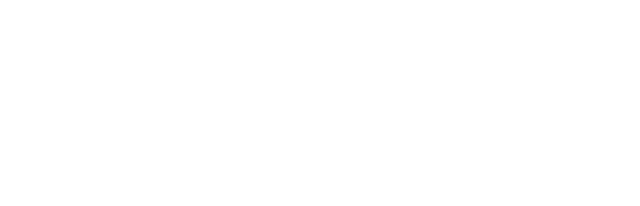
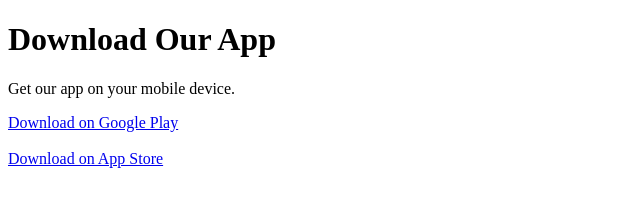
Before and after one commit to matrobiyon/furuz.pay.link, a website: page public/index.html in a window 1280 px wide. Shown: the whole page, without its empty margins (0-640 px from the left). Drawn offline with Linux system fonts and the light colour scheme.

Commit message:
Update index.html

```diff
--- a/public/index.html
+++ b/public/index.html
@@ -1,5 +1,26 @@
+
 <!DOCTYPE html>
-<html>
+<html lang="en">
+<head>
+    <meta charset="UTF-8">
+    <meta name="viewport" content="width=device-width, initial-scale=1.0">
+    <title>Download Our App</title>
+</head>
 <body>
+
+    <h1>Download Our App</h1>
+
+    <p>Get our app on your mobile device.</p>
+
+    <a href="https://play.google.com/store">
+        Download on Google Play
+    </a>
+
+    <br><br>
+
+    <a href="https://www.apple.com/app-store/">
+        Download on App Store
+    </a>
+
 </body>
 </html>
```
